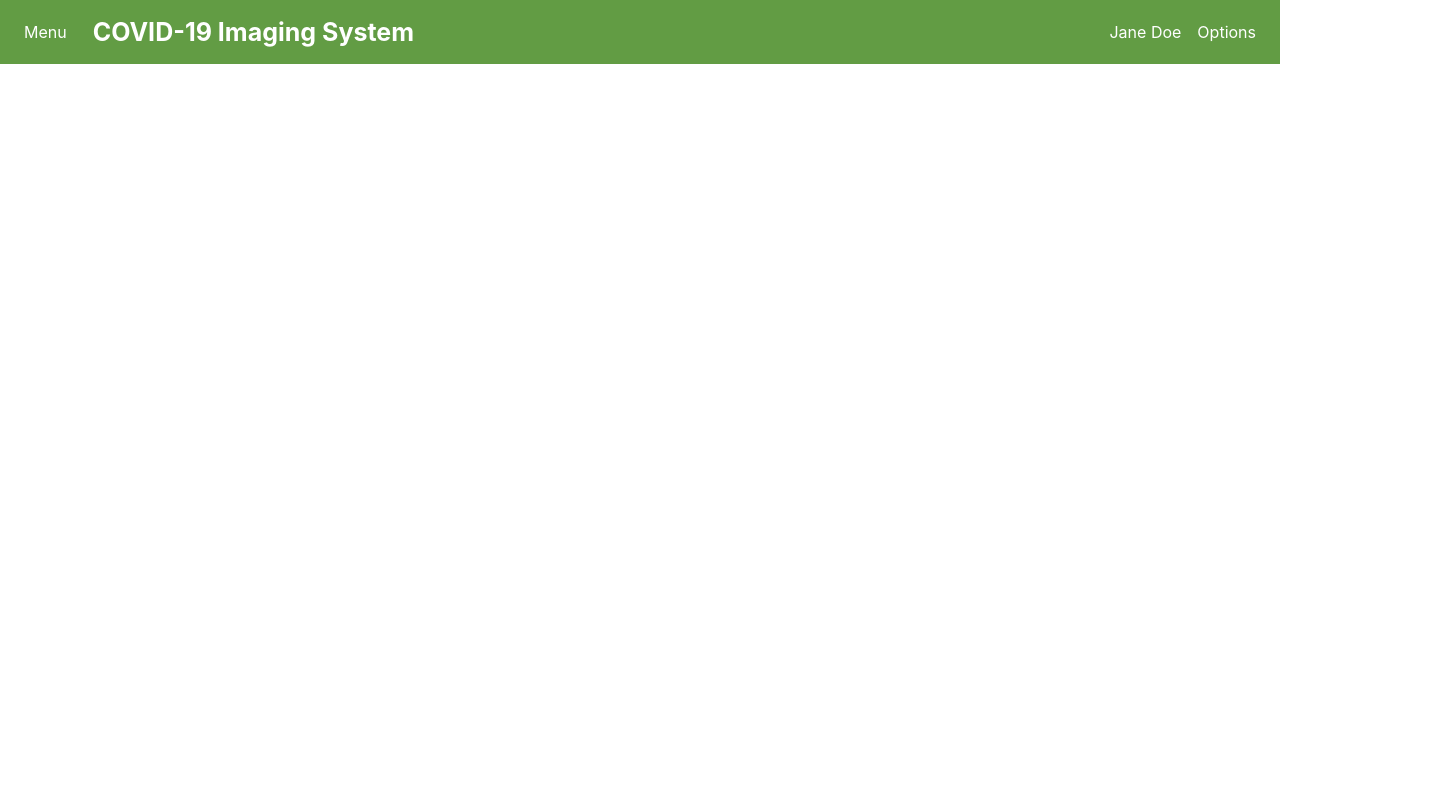
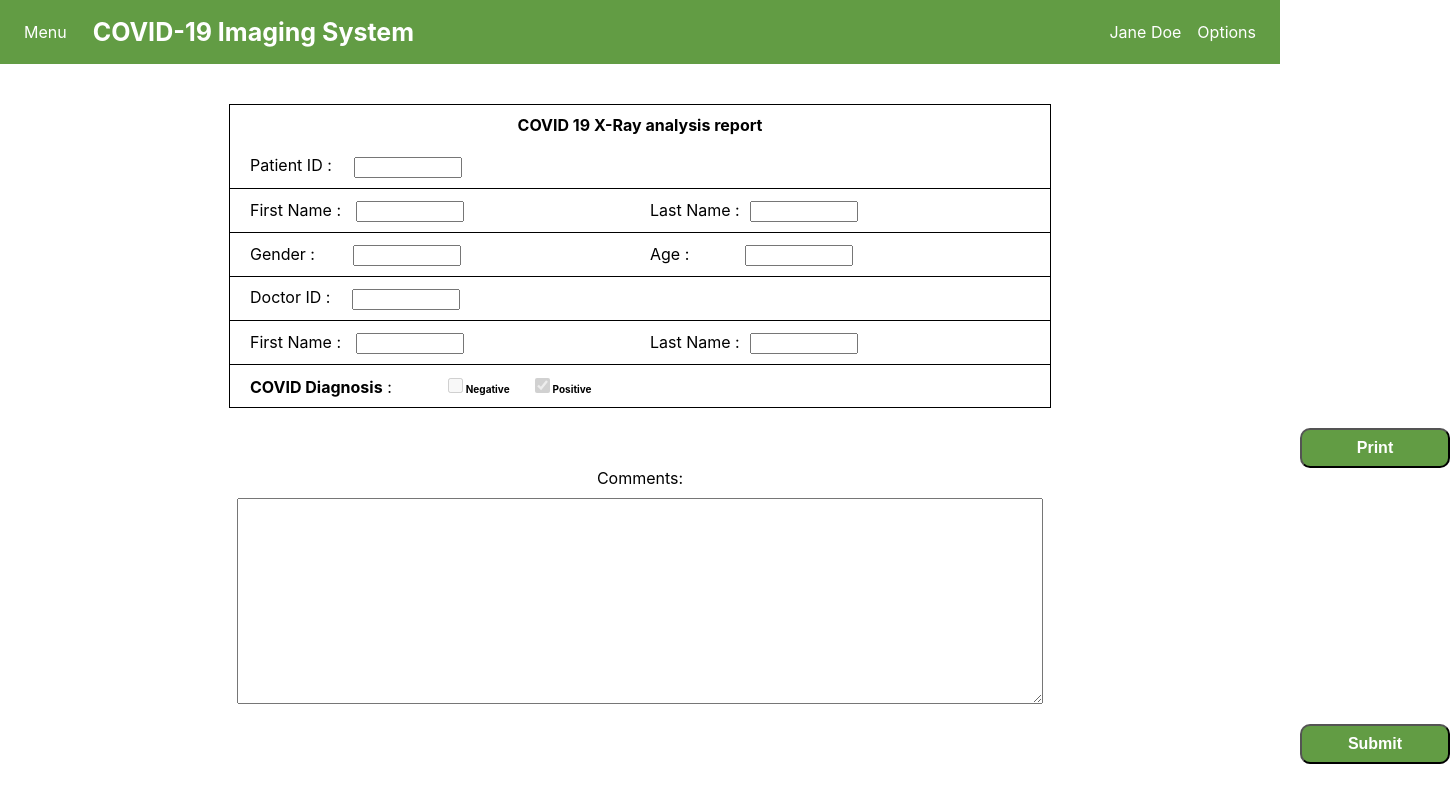
Before and after one commit to kithefedeshepe/Frontend-FYP, a React (Create React App) app: page /PatientViewReport in a window 1280 px wide. Shown: the whole page, 1450 px wide, since content can reach past the window. Built offline with nearby package versions, Linux system fonts and the light colour scheme.

Commit message:
Doc & Patient View elements v1

```diff
--- a/src/DoctorViewResult/DoctorViewResult.css
+++ b/src/DoctorViewResult/DoctorViewResult.css
@@ -191,3 +191,37 @@
 }
 
 /*ADD ON HERE*/
+/* Style for the print button and submit button */
+.print-button,
+.submit-button {
+
+  background-color: #1e5aa5;
+  color: white;
+  width: 150px;
+  height: 40px;
+  font-weight: bold;
+  font-size: 16px;
+  border-radius: 10px;
+  text-align: center;
+}
+
+.button-container2 {
+  float: right;
+  margin-left: 1300px;
+  margin-top: 20px;
+}
+
+/* Style for the comment label */
+.comment-label {
+  display: block;
+  text-align: center; /* Center-align the label */
+  margin-bottom: 10px; /* Add some space below the label */
+}
+
+/* Style for the comment box */
+.comment-box {
+  display: block;
+  margin: 0 auto; /* Center-align the comment box */
+  width: 800px; /* Adjust the width as needed */
+  height: 200px;
+}
--- a/src/DoctorViewResult/DoctorViewResult.jsx
+++ b/src/DoctorViewResult/DoctorViewResult.jsx
@@ -2,6 +2,7 @@ import React, { useState, useEffect } from 'react';
 import { Link } from "react-router-dom";
 import axios from 'axios';
 import './DoctorViewResult.css'; // Import your CSS file
+
 
 function DoctorViewResult() {
 
@@ -17,6 +18,13 @@ function DoctorViewResult() {
           console.error('There was an error!', error);
         });
     }, []);*/
+    // Add state variable to store the comment
+    const [comment, setComment] = useState('');
+
+    // Function to handle the comment input change
+    const handleCommentSubmit = (event) => {
+      setComment(event.target.value);
+  };
   return (
     <div className="doctor-view-result">
       <div className="navbar-D">
@@ -72,7 +80,17 @@ function DoctorViewResult() {
           <input class="positive-checkbox"type="checkbox" id="covidPositive" name="covidPositive" value="Positive" checked disabled/>
           <div class="checkbox-font"><b>Positive</b></div>
         </div>
+      </div>
 
+      <div className="button-container2">
+        <button className="print-button">Print</button>
+      </div>
+
+      {/* comment segment */}
+      <label className="comment-label">Comments:</label>
+      <textarea className="comment-box"></textarea>
+      <div className="button-container2">
+        <button className="submit-button" onClick={handleCommentSubmit} >Submit</button>
       </div>
 
     </div>
--- a/src/PatientViewReport/PatientViewReport.css
+++ b/src/PatientViewReport/PatientViewReport.css
@@ -93,3 +93,137 @@
   }
 
   /*ADD ON HERE*/
+/* Style for the main content area */
+.content {
+  margin-left: 250px; /* Adjust to match the sidebar width */
+  padding: 20px;
+}
+
+.content-box {
+  background-color: #ffffff;
+  padding: 10px;
+  flex: 1;
+  justify-content: center;
+  display: flex;
+  width: 800px;
+  border: 1.5px solid black;
+  border-width: 1.5px 1.5px 0px 1.5px;
+  margin: 0px;
+  text-align: center;
+  margin-left: auto;
+  margin-right: auto;
+
+}
+
+.row {
+  background-color: #ffffff;
+  padding: 10px;
+  flex: 1;
+  display: flex;
+  width: 800px;
+  border: 1.5px solid black;
+  border-width: 0px 1.5px 1.5px 1.5px;
+  margin: 0px;
+  margin-left: auto;
+  margin-right: auto;
+}
+
+.input-margin{
+  margin-left: 10px;
+  margin-top: 2px;
+  text-align: center;
+  width: 100px;
+
+}
+
+.id-margin{
+  margin-left: 10px;
+  white-space: pre;
+  padding-right: 12px;
+}
+
+.name-margin{
+  margin-left: 10px;
+  white-space: pre;
+  width: 50%;
+  display: inline-block;
+}
+
+.gender-margin{
+  margin-left: 34px;
+  margin-top: 2px;
+  text-align: center;
+  width: 100px;
+}
+
+.age-margin{
+  margin-left: 56px;
+  margin-top: 2px;
+  text-align: center;
+  width: 100px;
+}
+
+.checkbox-margin{
+  margin-left: 20px;
+  margin-top: 0px;
+  text-align: center;
+  width: 15px;
+  height: 15px;
+}
+
+.negative-checkbox{
+  margin-left: 56px;
+  text-align: center;
+  width: 15px;
+  height: 15px;
+  display: inline-block;
+}
+
+.positive-checkbox{
+  margin-left: 25px;
+  text-align: center;
+  width: 15px;
+  height: 15px;
+  display: inline-block;
+}
+
+.checkbox-font{
+  font-size: 10px;
+  display: inline;
+}
+
+
+  /* Style for the print button and submit button */
+.print-button2,
+.submit-button2 {
+
+  background-color: #629c44;
+  color: white;
+  width: 150px;
+  height: 40px;
+  font-weight: bold;
+  font-size: 16px;
+  border-radius: 10px;
+  text-align: center;
+}
+
+.button-container3 {
+  float: right;
+  margin-left: 1300px;
+  margin-top: 20px;
+}
+
+/* Style for the comment label */
+.comment-label {
+  display: block;
+  text-align: center; /* Center-align the label */
+  margin-bottom: 10px; /* Add some space below the label */
+}
+
+/* Style for the comment box */
+.comment-box {
+  display: block;
+  margin: 0 auto; /* Center-align the comment box */
+  width: 800px; /* Adjust the width as needed */
+  height: 200px;
+}
--- a/src/PatientViewReport/PatientViewReport.jsx
+++ b/src/PatientViewReport/PatientViewReport.jsx
@@ -17,6 +17,14 @@ function PatientViewReport() {
           console.error('There was an error!', error);
         });
     }, []);*/
+
+    // Add state variable to store the comment
+    const [comment, setComment] = useState('');
+
+    // Function to handle the comment input change
+    const handleCommentSubmit = (event) => {
+      setComment(event.target.value);
+    };
   return (
     <div className="patient-view-report">
       <div className="navbar-P">
@@ -42,6 +50,60 @@ function PatientViewReport() {
         </div>
       </div>
       {/* ADD ON HERE */}
+      <div class="content-box">
+        <b>COVID 19 X-Ray analysis report</b>
+      </div>
+      <div class="row">
+        <div class="id-margin">Patient ID :</div> <input class="input-margin"type="text" id="patientID" name="patientID" />
+      </div>
+      <div class="row">
+        <div class="name-margin">
+          First Name : <input class="input-margin"type="text" id="patientFirstName" name="patientFirstName"  />
+        </div>
+        <div class="name-margin">
+          Last Name :<input class="input-margin"type="text" id="patientLastName" name="patientLastName"  />
+        </div>
+      </div>
+      <div class="row">
+        <div class="name-margin">
+          Gender : <input class="gender-margin"type="text" id="patientGender" name="patientGender" />
+        </div>
+        <div class="name-margin">
+          Age :<input class="age-margin"type="text" id="patientAge" name="patientAge"/>
+        </div>
+      </div>
+      <div class="row">
+        <div class="id-margin">Doctor ID :</div> <input class="input-margin"type="text" id="doctorID" name="doctorID" />
+      </div>
+      <div class="row">
+        <div class="name-margin">
+          First Name : <input class="input-margin"type="text" id="DfirstName" name="DfirstName" />
+        </div>
+        <div class="name-margin">
+          Last Name :<input class="input-margin"type="text" id="DlastName" name="DlastName"/>
+        </div>
+      </div>
+      <div class="row">
+        <div class="name-margin">
+          <b>COVID Diagnosis</b> :
+          <input class="negative-checkbox"type="checkbox" id="covidNegative" name="covidNegative" value="Negative" disabled/>
+          <div class="checkbox-font"><b>Negative</b></div>
+          <input class="positive-checkbox"type="checkbox" id="covidPositive" name="covidPositive" value="Positive" checked disabled/>
+          <div class="checkbox-font"><b>Positive</b></div>
+        </div>
+      </div>
+
+      <div className="button-container2">
+        <button className="print-button2">Print</button>
+      </div>
+
+      {/* comment segment */}
+      <label className="comment-label">Comments:</label>
+      <textarea className="comment-box"></textarea>
+      <div className="button-container3">
+        <button className="submit-button2" onClick={handleCommentSubmit} >Submit</button>
+      </div>
+
 
     </div>
   );
```
